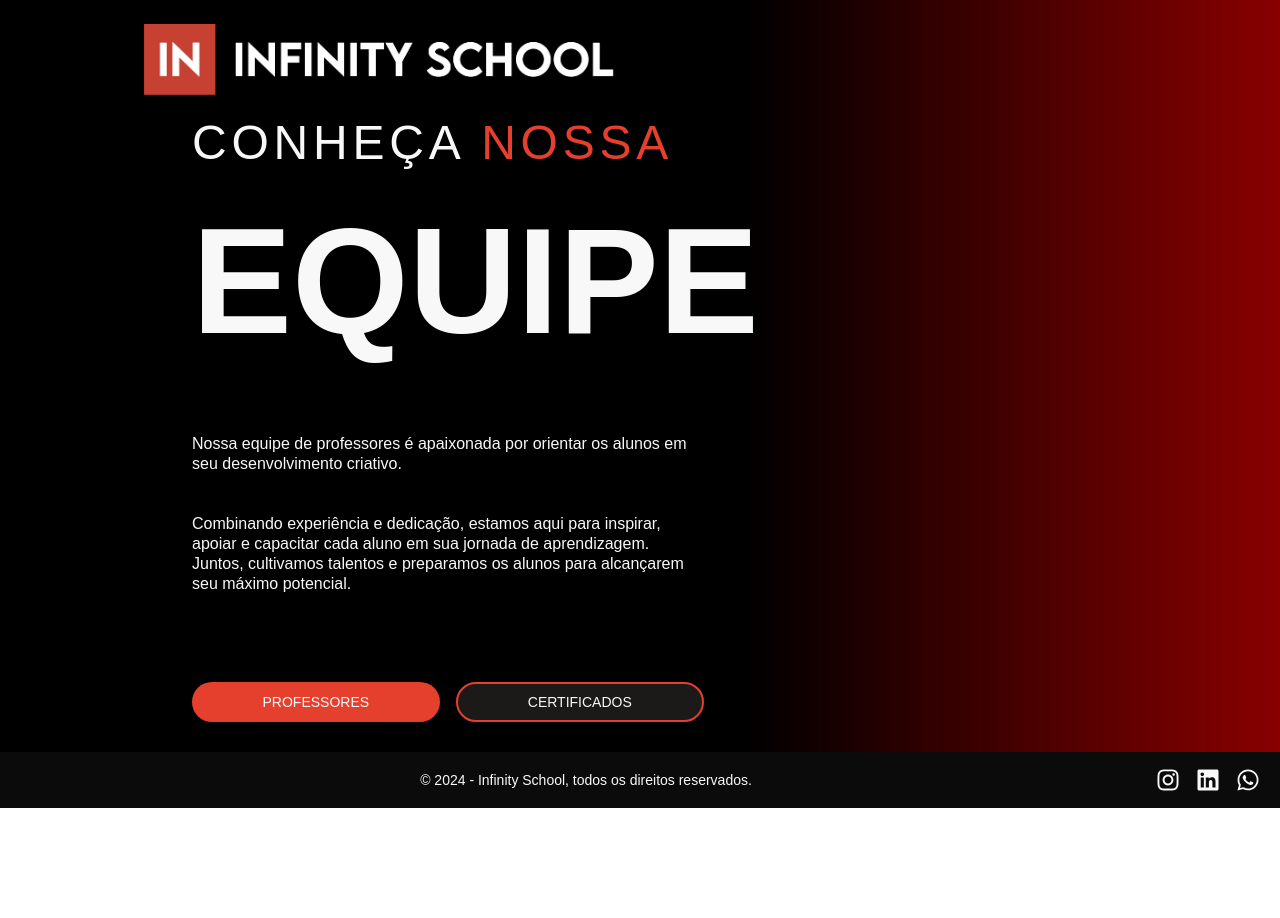
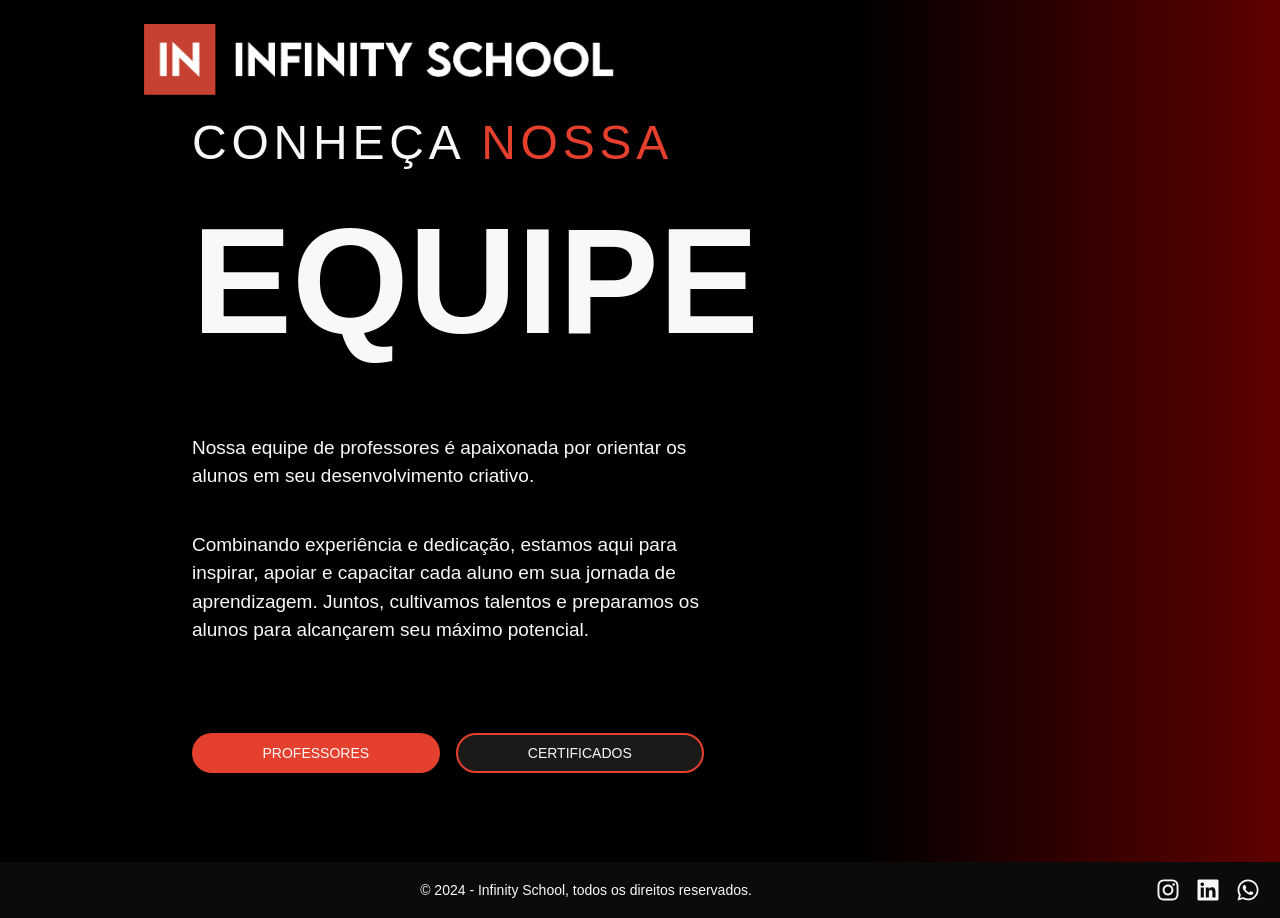
Before and after one commit to italogabl00/infinity-app, a React (Vite) app: page / in a window 1280 px wide. Before the commit the page ends 808 px from the top, so only its background shows below. Built offline with nearby package versions, Linux system fonts and the light colour scheme.

Commit message:
Feat:making some more layout changes

```diff
--- a/src/Pages/Certificado.jsx
+++ b/src/Pages/Certificado.jsx
@@ -100,7 +100,7 @@ function Alunos() {
   }
 
   return (
-    <div className="bg-inblack text-white min-h-[94vh] bg-[url('../../public/imagens/fundo.jpg')] bg-cover bg-no-repeat bg-opacity-10 flex flex-col items-center justify-start overflow-hidden">
+    <div className="bg-inblack text-white min-h-[93.9vh] bg-[url('../../public/imagens/fundo.jpg')] bg-cover bg-no-repeat bg-opacity-10 flex flex-col items-center justify-start overflow-hidden">
       <Inf />
       <div className="w-full max-w-[1280px] mx-auto py-16 mt-10 h-full min-h-[11rem]">
         <h2 className="text-2xl font-bold mb-4 text-center uppercase">
--- a/src/Pages/Home.jsx
+++ b/src/Pages/Home.jsx
@@ -5,7 +5,7 @@ function Home() {
   return (
     <>
       <div className="relative sm:bg-gradient-to-b from-inred via-20% via-[#e5402e78] to-70%">
-        <div className="bg-inblack text-white min-h-full bg-[url('../../public/imagens/fundo2.jpg')] bg-cover bg-no-repeat bg-opacity-10 items-start justify-start pl-4 h-[94vh]">
+        <div className="bg-inblack text-white min-h-[53.9rem] bg-[url('../../public/imagens/fundo2.jpg')] bg-cover bg-no-repeat bg-opacity-10 items-start justify-start pl-4">
           <div className="relative sm:flex sm:flex-col sm:justify-center sm:items-start sm:px-1 2xl:px-16 4xl:px-28 py-6">
             <Logo />
           </div>
@@ -19,12 +19,12 @@ function Home() {
               EQUIPE
             </h1>
 
-            <p className="mt-4 font-sans sml:text-sm leading-tight">
+            <p className="mt-4 font-sans sml:text-sm text-[19px]">
               Nossa equipe de professores é apaixonada por orientar os alunos em
               seu desenvolvimento criativo.
             </p>
 
-            <p className="mt-4 sml:text-sm leading-tight">
+            <p className="mt-4 sml:text-sm text-[19px]">
               Combinando experiência e dedicação, estamos aqui para inspirar,
               apoiar e capacitar cada aluno em sua jornada de aprendizagem.
               Juntos, cultivamos talentos e preparamos os alunos para alcançarem
--- a/src/Pages/Professores.jsx
+++ b/src/Pages/Professores.jsx
@@ -63,7 +63,7 @@ function Professores() {
   });
 
   return (
-    <div className="min-h-screen w-full flex flex-col items-center justify-center bg-gradient-to-b from-inallblack to-inblack text-inwhite overflow-hidden">
+     <div className="min-h-screen w-full flex flex-col items-center justify-center bg-gradient-to-b from-inallblack to-inblack text-inwhite overflow-hidden">
       <header className="bg-inblack md:bg-inred flex items-center z-30 justify-between fixed top-0 w-full shadow-md h-16">
         <div className="md:flex items-center justify-center w-full hidden">
           <h3 className="uppercase font-extrabold text-2xl">{activeOption}</h3>
@@ -153,7 +153,7 @@ function Professores() {
         PROFESSORES
       </h1>
 
-      <section className="min-h-[65vh] w-full flex justify-center items-center p-12 sm:p-4 relative drop-shadow-xl">
+      <section className="min-h-[50vh] w-full flex justify-center items-center p-12 sm:p-4 relative drop-shadow-xl">
         <Switch
           className="absolute top-4 left-12 cursor-pointer"
           onToggle={handleToggleSwitch}
```
